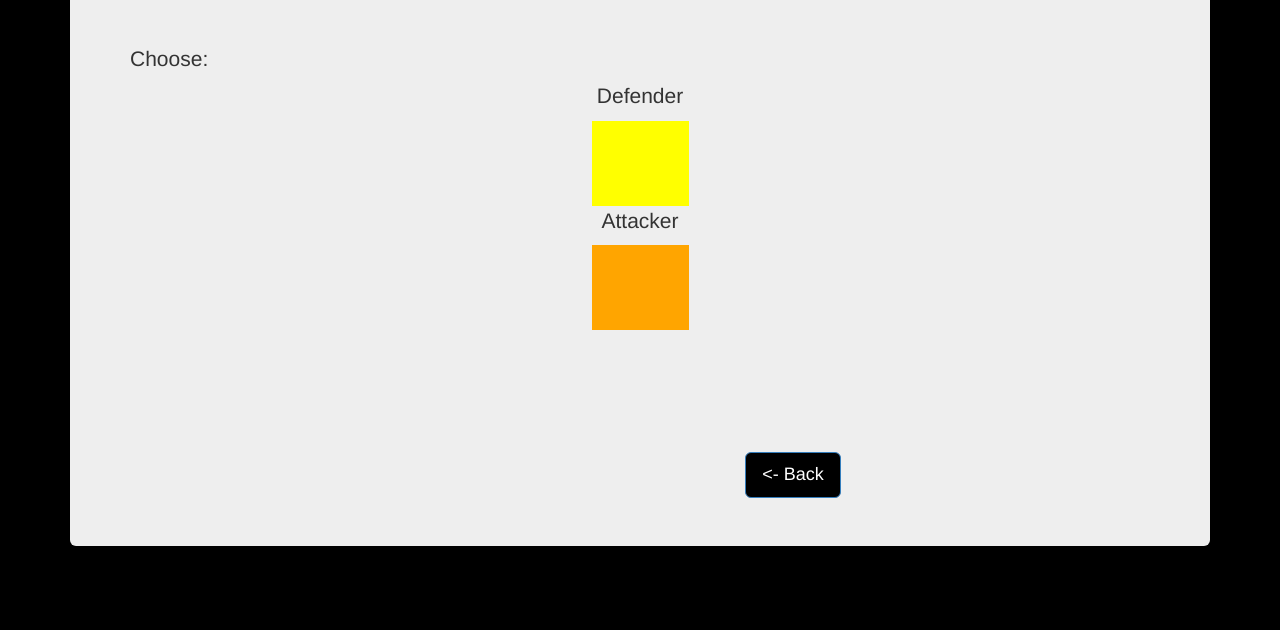
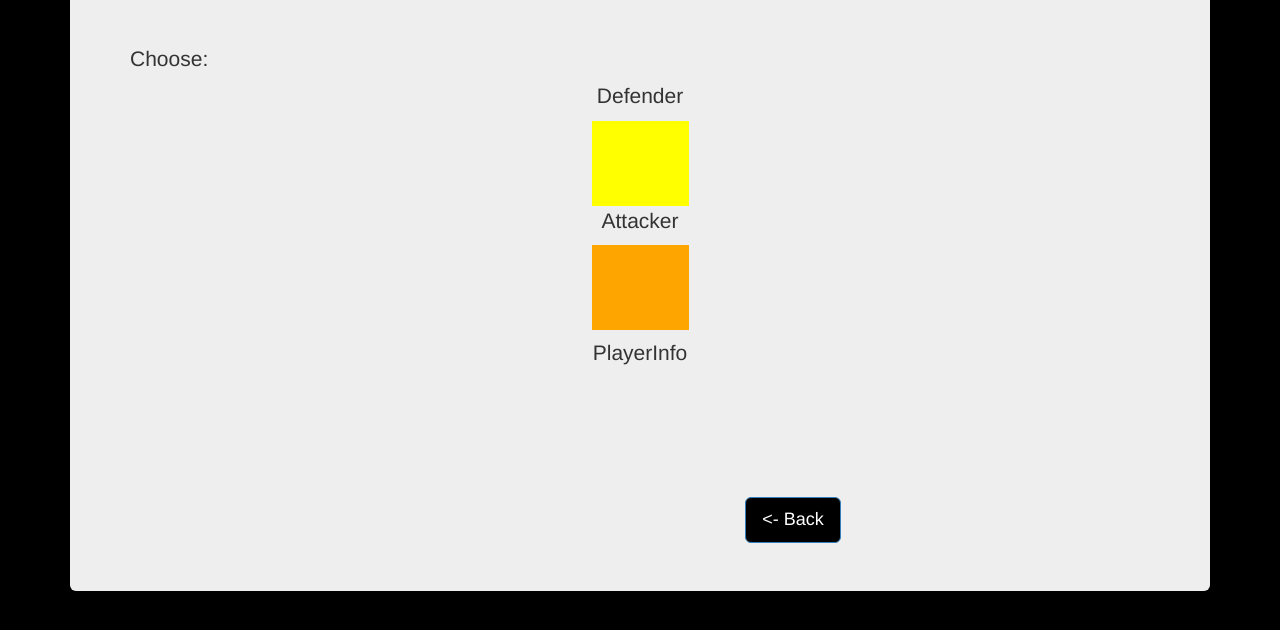
Before and after one commit to rostrage/InSecurity, a website: page static/game1.html in a window 1280 px wide. Shown: the part 170-800 px from the top of the page. Drawn offline with nearby package versions, Linux system fonts and the light colour scheme.

Commit message:
added player info div

```diff
--- a/static/game1.html
+++ b/static/game1.html
@@ -30,6 +30,8 @@
                 <p>Attacker</p><img src="img/TriangleAttacker.png" />
               </div>
             </div>
+            <div id="playerInfo">PlayerInfo</div>
+
             <canvas id="gameArea">
             </canvas>
             <a href="gamepicker.html"  class="btn btn-primary btn-lg play" role="button" >&lt;- Back</a>
```
